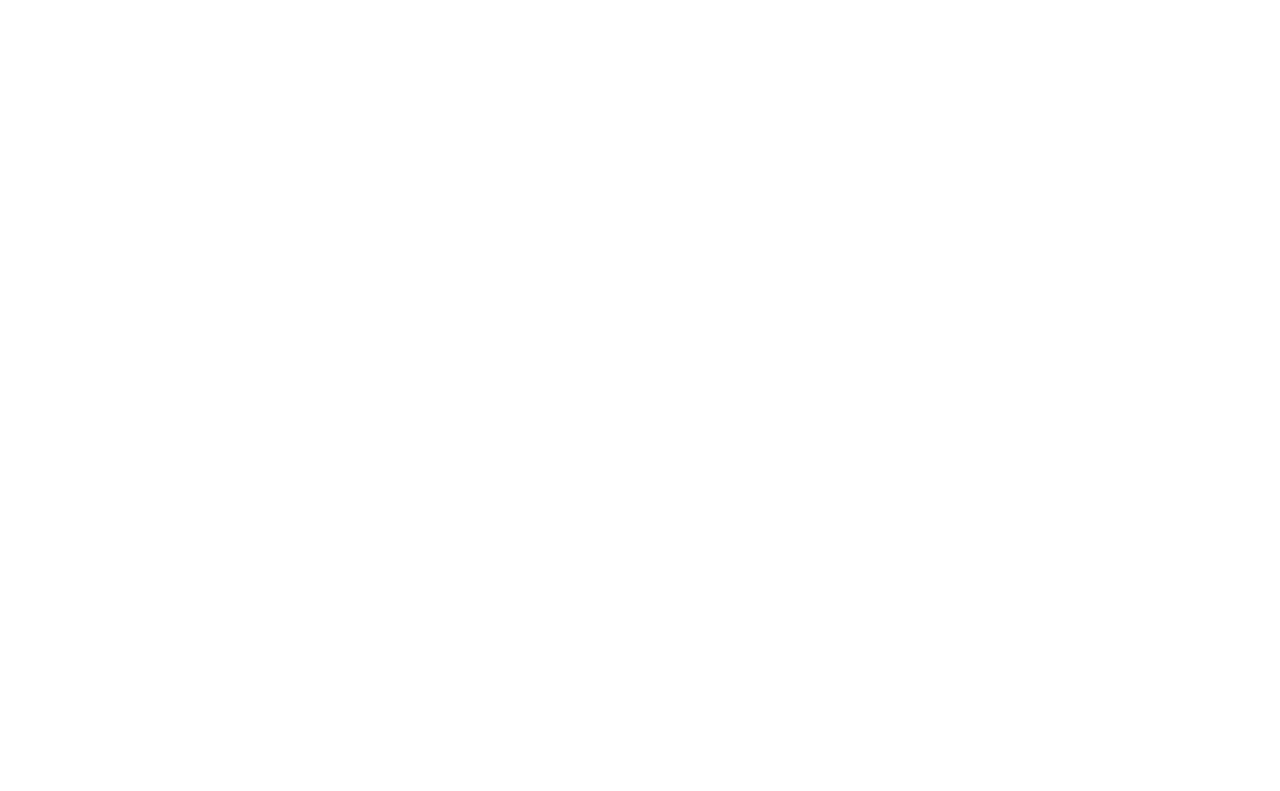
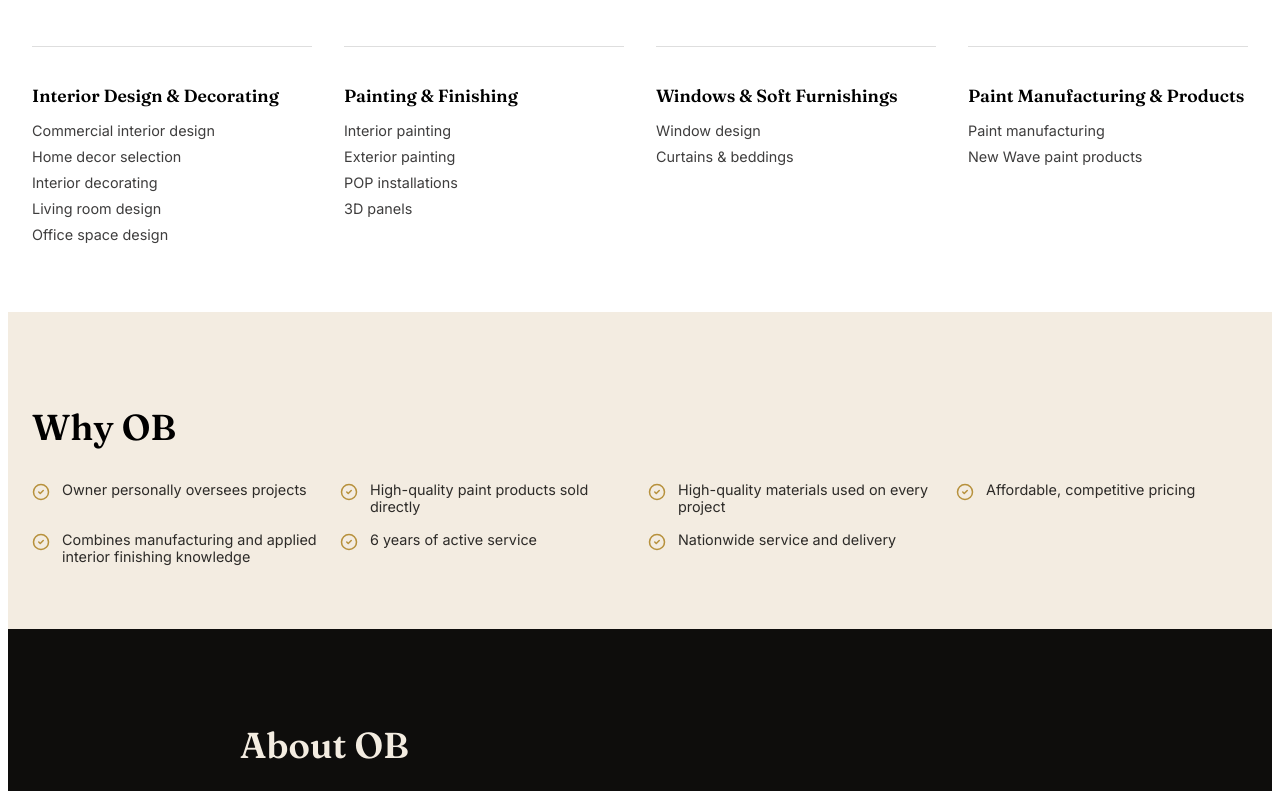
Before and after one commit to ashleybrown22343-max/obdesigns, a React (Vite) app: page / in a window 1280 px wide. Shown: the part 2249-3040 px from the top of the page. Before the commit the page ends 2125 px from the top, so only its background shows below. Built offline with nearby package versions, Linux system fonts and the light colour scheme.

Commit message:
Add new components to Home page

```diff
--- a/src/pages/Home.tsx
+++ b/src/pages/Home.tsx
@@ -1,11 +1,17 @@
 import Hero from "../components/Hero";
 import FeaturedWork from "../components/FeaturedWork";
+import Services from "../components/Services";
+import WhyOB from "../components/WhyOB";
+import AboutOB from "../components/AboutOB";
 
 export default function Home() {
   return (
     <>
       <Hero />
       <FeaturedWork />
+      <Services />
+      <WhyOB />
+      <AboutOB />
     </>
   );
 }
```
